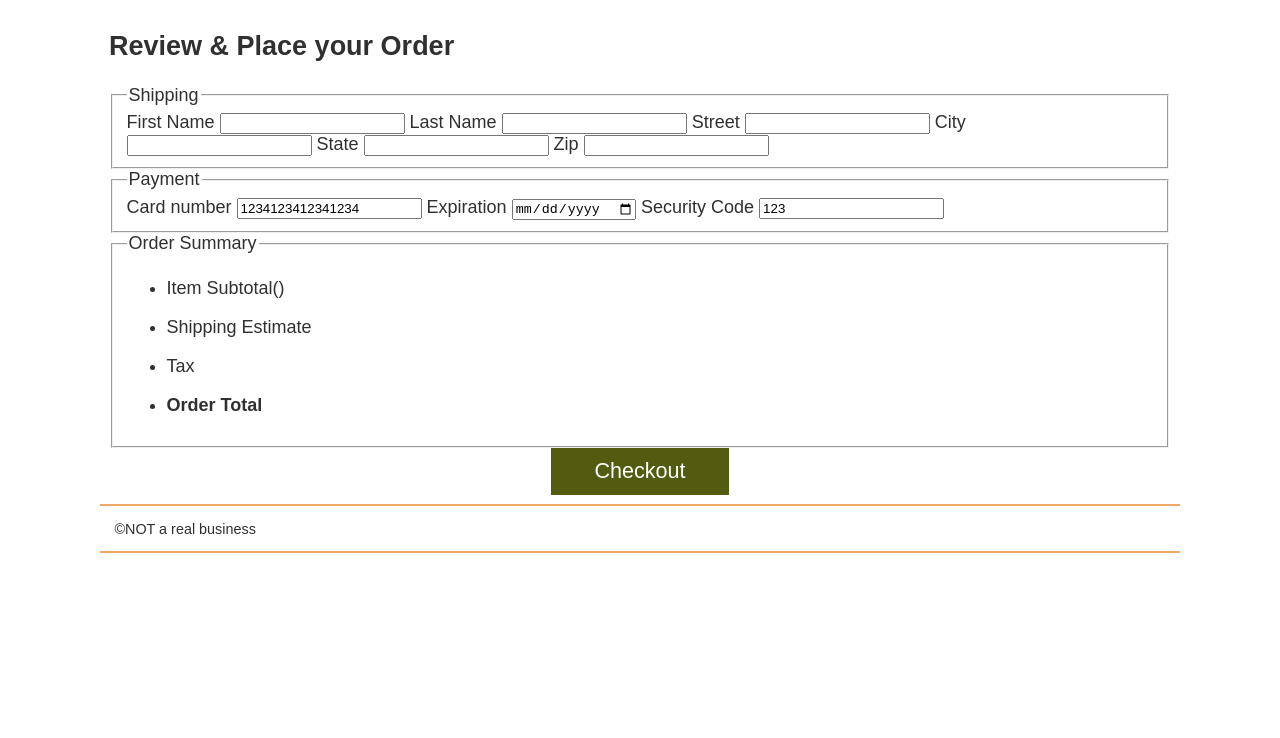
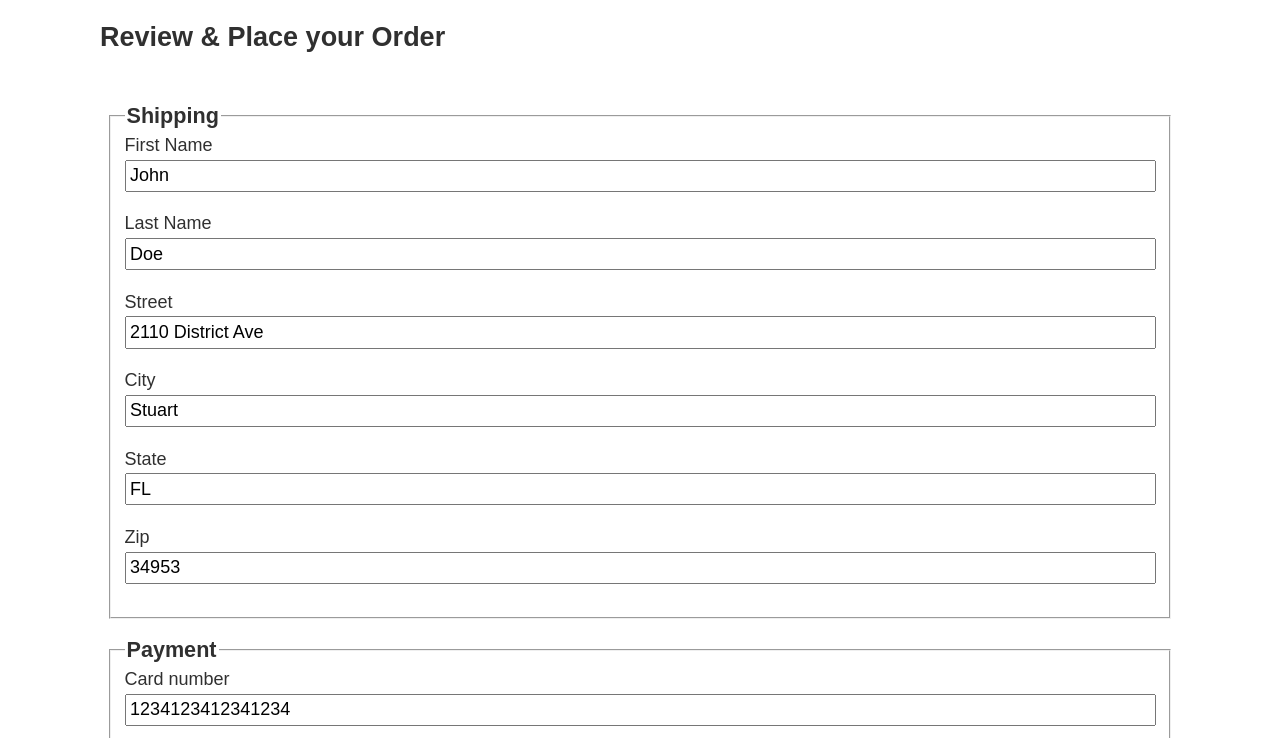
Before and after one commit to jasjade/wdd-330-team, a website: page src/checkout/index.html in a window 1280 px wide. Shown: the part 62-800 px from the top of the page. Drawn offline with Linux system fonts and the light colour scheme; files that its build step writes are made by us from their sources; files whose address does not match are found by name.

Commit message:
additional css added to the form

```diff
--- a/src/checkout/index.html
+++ b/src/checkout/index.html
@@ -8,30 +8,31 @@
 
     <title>Sleep Outside | Checkout</title>
 
-    <link rel="stylesheet" href="css/style.css" />
+    <link rel="stylesheet" href="../css/style.css" />
   </head>
 
   <body>
     <header class="divider" id="main-header"></header>
 
     <main class="divider">
-      <section class="products">
+
         <h2>Review & Place your Order</h2>
+        <section class="checkout-form">
         <form method="post" name="checkout">
         <fieldset>
           <legend>Shipping</legend>
           <label for="fname">First Name</label>
-          <input type="text" id="fname" name="fname" required>
+          <input type="text" id="fname" name="fname" value="John" required>
           <label for="lname">Last Name</label>
-          <input type="text" id="lname" name="lname" required>
+          <input type="text" id="lname" name="lname" value="Doe" required>
           <label for="street">Street</label>
-          <input type="text" id="street" name="street" required>
+          <input type="text" id="street" name="street" value="2110 District Ave" required>
           <label for="city">City</label>
-          <input type="text" id="city" name="city" required>
+          <input type="text" id="city" name="city" value="Stuart" required>
           <label for="state">State</label>
-          <input type="text" id="state" name="state" required>
+          <input type="text" id="state" name="state" value= "FL" required>
           <label for="zip">Zip</label>
-          <input type="text" id="zip" name="zip" required>
+          <input type="text" id="zip" name="zip" value="34953" required>
         </fieldset>
         <fieldset>
           <legend>Payment</legend>
@@ -42,7 +43,7 @@
           <label for="code">Security Code</label>
           <input type="number" id="code" name="code" value="123" required>
         </fieldset>
-        <fieldset>
+        <fieldset class="checkout-summary">
           <legend>Order Summary</legend>
           <ul>
             <li>
--- a/src/css/style.css
+++ b/src/css/style.css
@@ -90,6 +90,7 @@ button {
   border: 0;
   font-size: var(--large-font);
   cursor: pointer;
+  margin: .5em auto;
 }
 .divider {
   border-bottom: 2px solid var(--primary-color);
@@ -297,9 +298,7 @@ button {
 
 
 /* new css */
-.list-total {
-  text-align: right;
-}
+
 .list-footer {
   display: flex;
   justify-content: space-between;
@@ -313,6 +312,9 @@ button {
   text-decoration: none;
   border-radius: 5px;
 }
+.list-total {
+  text-align: right;
+}
 .list-footer a:link,
 .list-footer a:visited {
   color: var(--dark-grey);
@@ -322,12 +324,21 @@ button {
 .checkout-form {
   padding: 0.5em;
 }
+.checkout-form legend {
+  font-weight: bold;
+  font-size: 1.2em;
+}
 .checkout-form label {
-  display: block;
+  display:inline-block;
 }
 .checkout-form input {
   width: 100%;
-  font-size: 1.2em;
+  font-size: 1em;
+  padding: 0.2em;
+  margin: .2em auto 1.2em auto;
+}
+.checkout-form fieldset {
+  margin: 1em auto;
 }
 
 .checkout-summary > ul {
```
